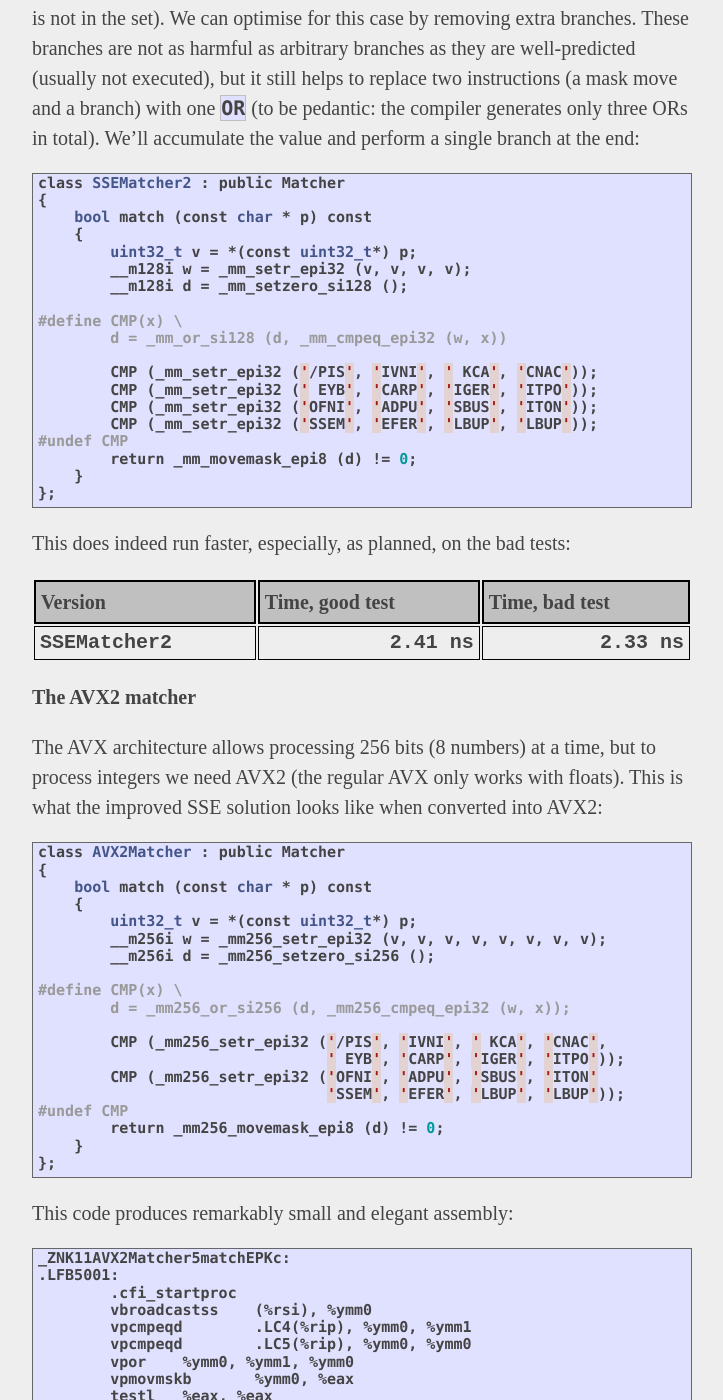
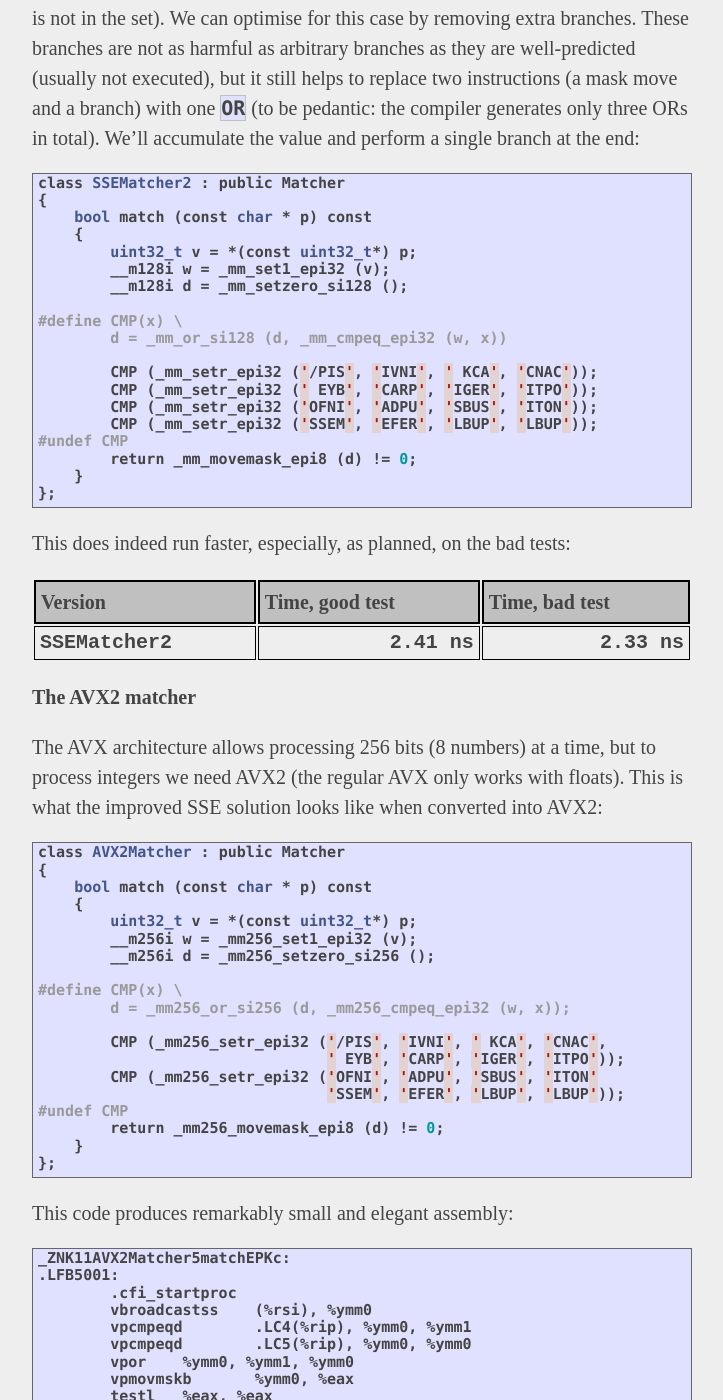
Before and after one commit to pzemtsov/pzemtsov.github.io, a Jekyll site: the page built from _posts/2016-10-16-custom-hash-function.md, in a window 1280 px wide and 1400 px high, scrolled down 8051 px. Shown: the whole window, without its empty margins (278-1001 px from the left). Built offline with Jekyll 4.4.1, drawn with Linux system fonts in a browser that asks for light colours; nearby versions of some CDN libraries; some of the changed text lies outside the part shown.

Commit message:
Cosmetic changes

```diff
--- a/_posts/2016-10-16-custom-hash-function.md
+++ b/_posts/2016-10-16-custom-hash-function.md
@@ -319,7 +320,7 @@ class SSEMatcher : public Matcher
     bool match (const char * p) const
     {
         uint32_t v = *(const uint32_t*) p;
-        __m128i w = _mm_setr_epi32 (v, v, v, v);
+        __m128i w = _mm_set1_epi32 (v);
 
 #define CMP(x) \
         if (_mm_movemask_epi8 (_mm_cmpeq_epi32 (w, x))) return true
@@ -364,7 +365,7 @@ class SSEMatcher2 : public Matcher
     bool match (const char * p) const
     {
         uint32_t v = *(const uint32_t*) p;
-        __m128i w = _mm_setr_epi32 (v, v, v, v);
+        __m128i w = _mm_set1_epi32 (v);
         __m128i d = _mm_setzero_si128 ();
 
 #define CMP(x) \
@@ -399,7 +400,7 @@ class AVX2Matcher : public Matcher
     bool match (const char * p) const
     {
         uint32_t v = *(const uint32_t*) p;
-        __m256i w = _mm256_setr_epi32 (v, v, v, v, v, v, v, v);
+        __m256i w = _mm256_set1_epi32 (v);
         __m256i d = _mm256_setzero_si256 ();
 
 #define CMP(x) \
@@ -463,6 +464,7 @@ uint32_t hash (uint32_t v)
     ...
     case valueN: return N-1;
     default: return 0; // can be any value
+    }
 }
 {% endhighlight %}
 
```
Also changed, not shown: other parts of _posts/2016-10-16-custom-hash-function.md (+1 -0 lines).
